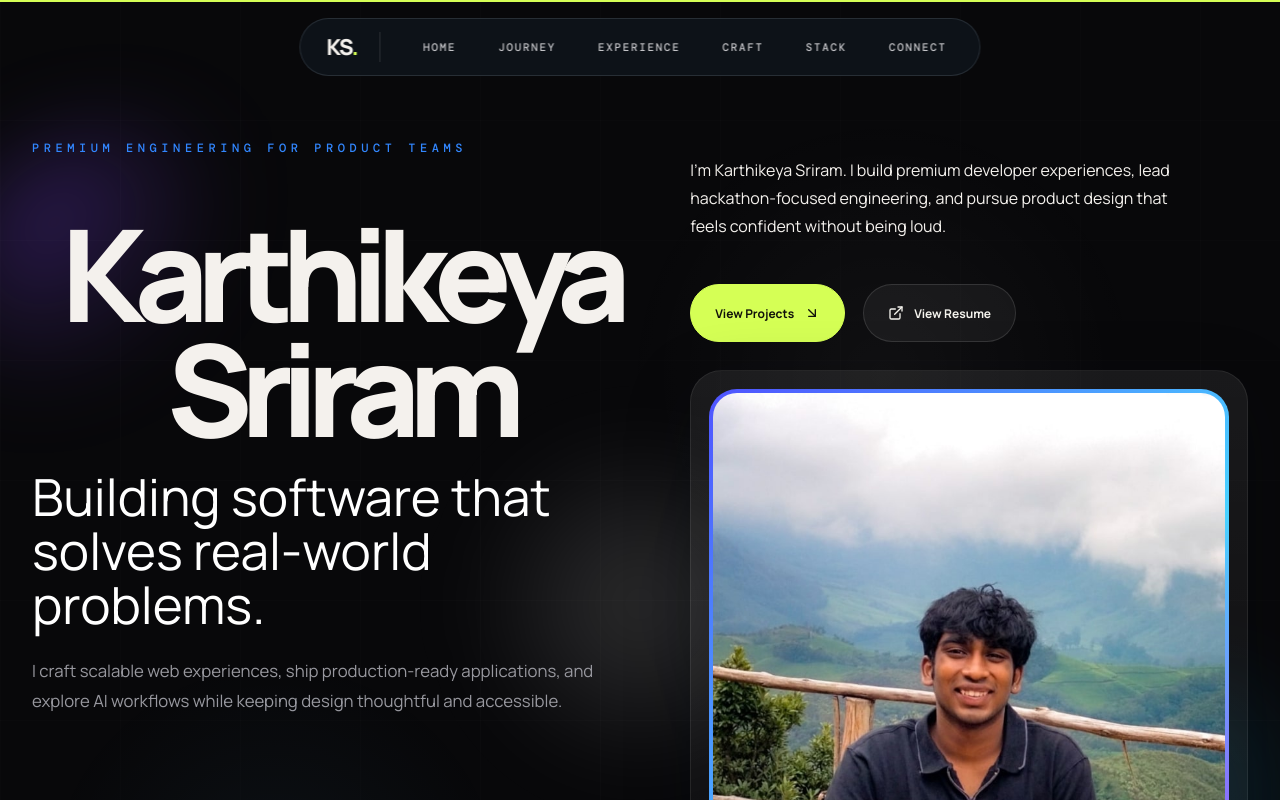
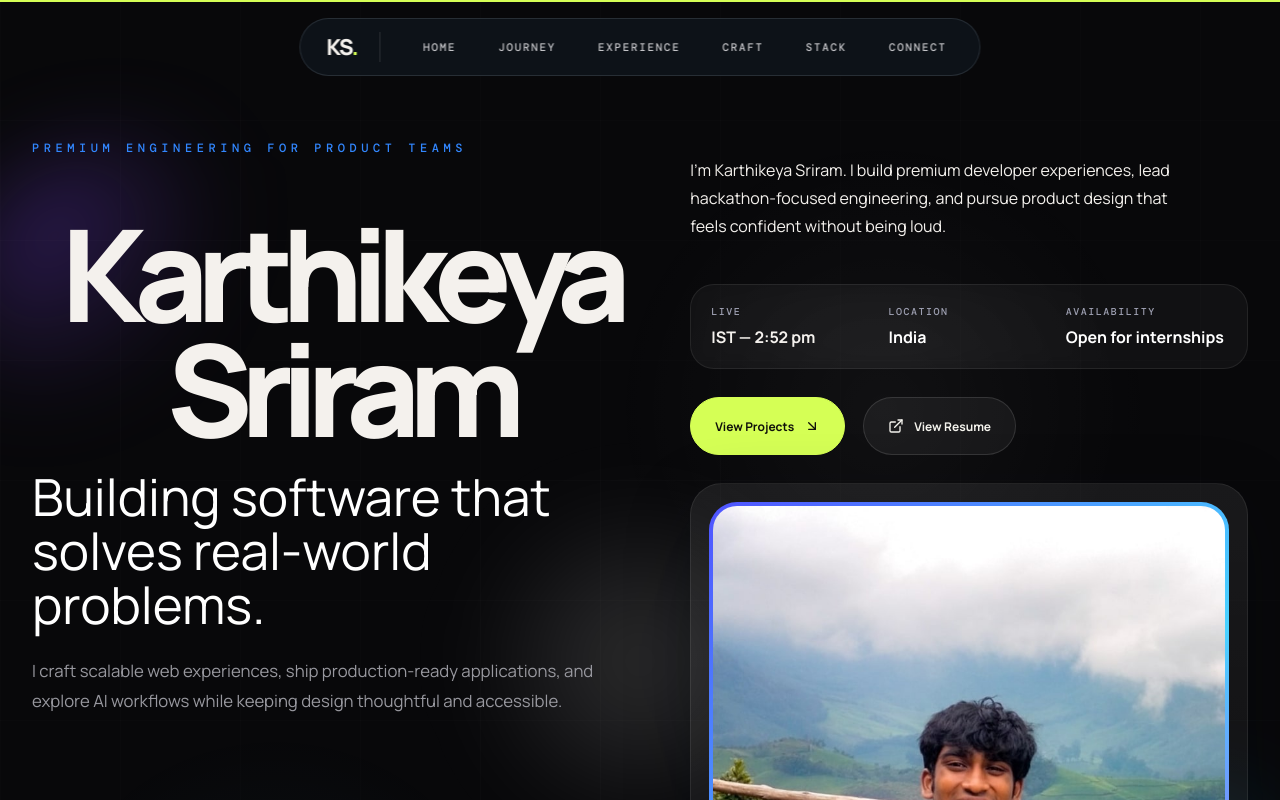
Before and after one commit to Karthik-Sriram-11/Portfolio, a React (Vite) app: page / in a window 1280 px wide. Shown: the top 800 px of the page. Built offline with nearby package versions, Linux system fonts and the light colour scheme; a web font is replaced by a local one.

Commit message:
Add hero live status panel

```diff
--- a/src/App.tsx
+++ b/src/App.tsx
@@ -150,6 +150,20 @@ function Hero({ onOpenTerminal }: { onOpenTerminal: () => void }) {
       <motion.div className="hero-panel" initial={{ opacity: 0, y: 24 }} animate={{ opacity: 1, y: 0 }} transition={{ delay: .15, duration: .9, ease: 'easeOut' }}>
         <div className="hero-left">
           <p className="hero-intro">I’m Karthikeya Sriram. I build premium developer experiences, lead hackathon-focused engineering, and pursue product design that feels confident without being loud.</p>
+          <div className="hero-status">
+            <div>
+              <span>Live</span>
+              <LiveTime/>
+            </div>
+            <div>
+              <span>Location</span>
+              <strong>India</strong>
+            </div>
+            <div>
+              <span>Availability</span>
+              <strong>Open for internships</strong>
+            </div>
+          </div>
           <div className="hero-cta">
             <motion.button whileHover={{ y: -2, scale: 1.01 }} whileTap={{ scale: .98 }} type="button" onClick={scrollToCraft} className="button primary">View Projects <ArrowDownRight/></motion.button>
             <motion.a whileHover={{ y: -2, scale: 1.01 }} whileTap={{ scale: .98 }} href="/resume.pdf" target="_blank" rel="noopener noreferrer" className="button secondary"><ExternalLink/> View Resume</motion.a>
```
Also changed, not shown: src/styles.css.
